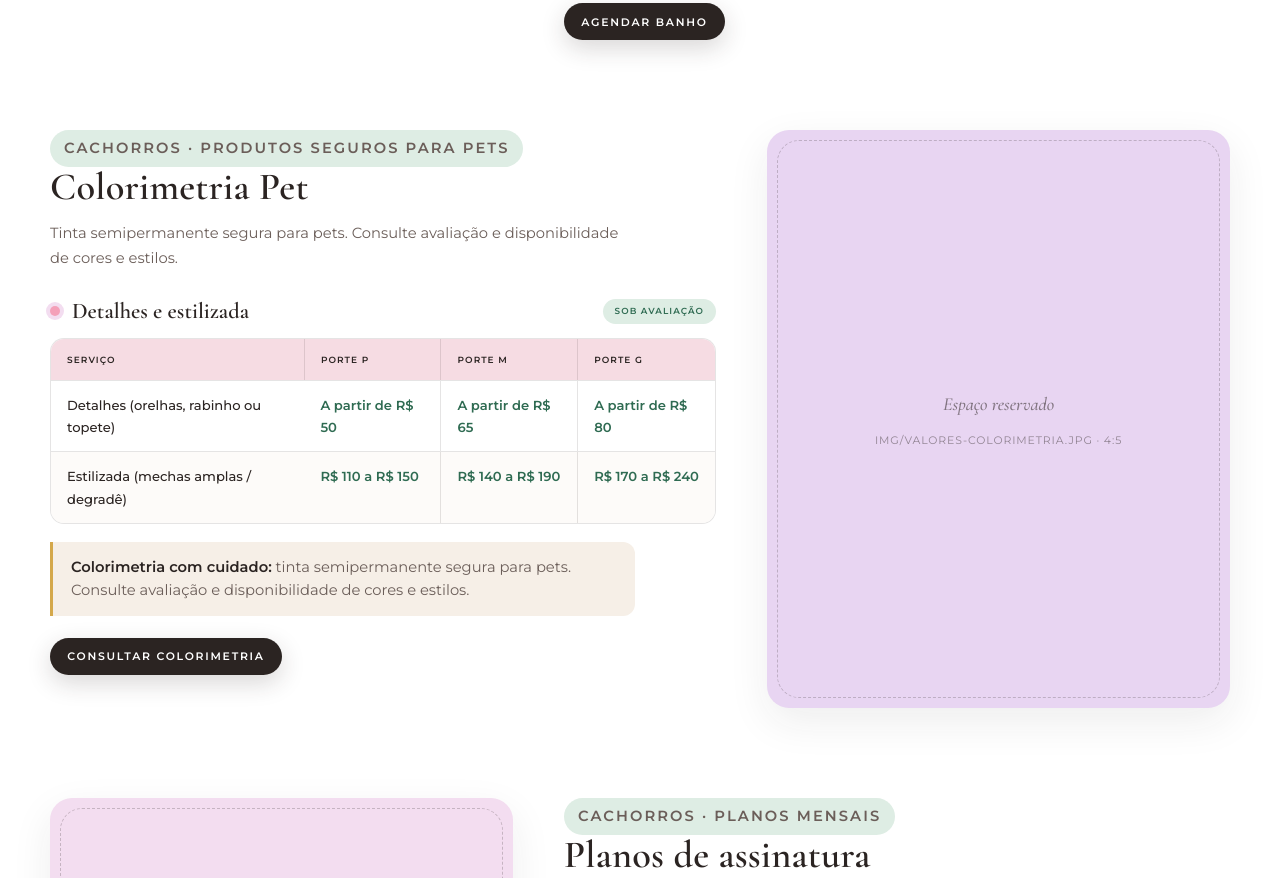
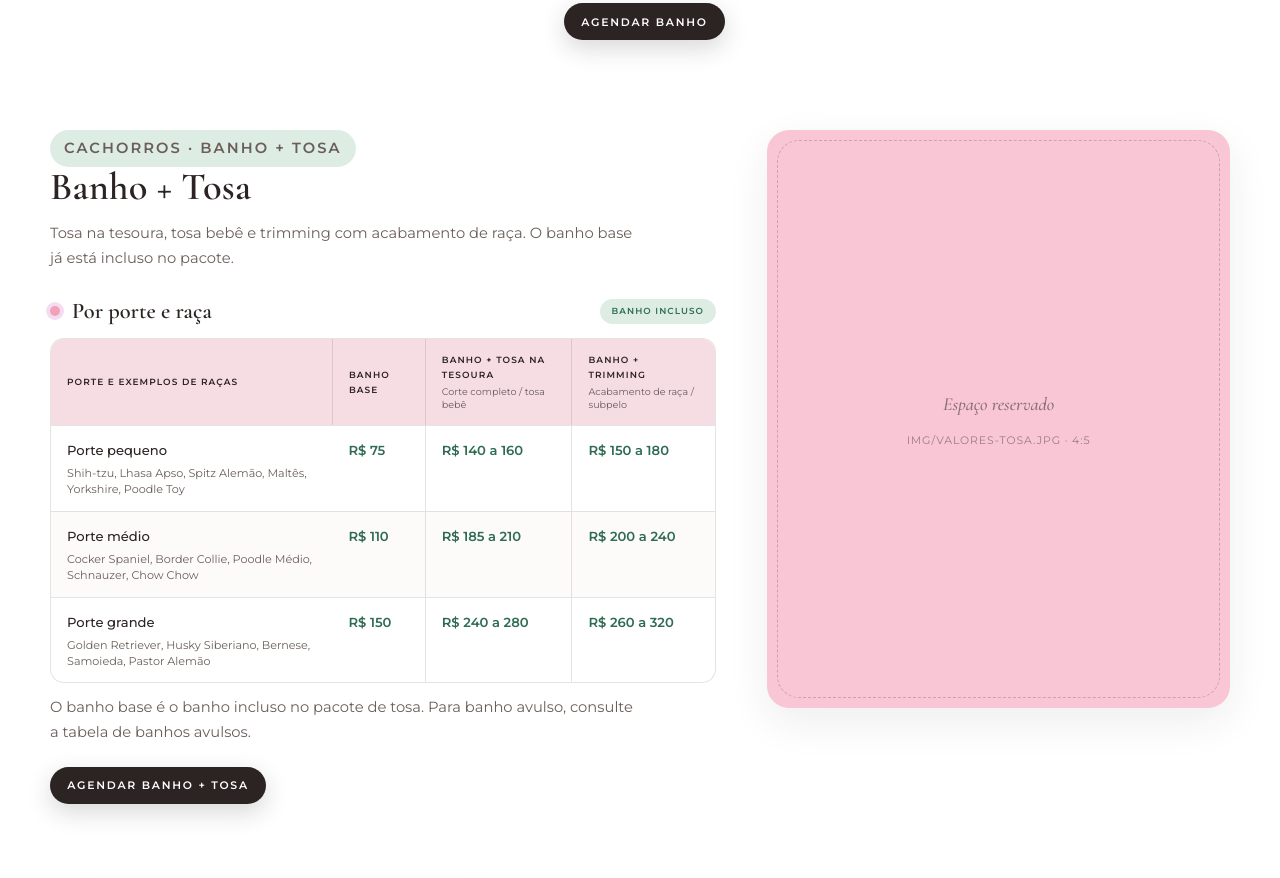
Before and after one commit to adonayiamkt-design/amoreca-pet-spa, a plain HTML site: page index.html in a window 1280 px wide. Shown: the part 2823-3701 px from the top of the page. Drawn offline with nearby package versions, Linux system fonts and the light colour scheme.

Commit message:
Adiciona bloco Banho + Tosa com tabela por porte e raca

```diff
--- a/css/style.css
+++ b/css/style.css
@@ -905,6 +905,20 @@ body.nav-open { overflow: hidden; }
   white-space: nowrap;
 }
 
+.tabela thead th small {
+  display: block;
+  margin-top: 4px;
+  font-size: 0.6rem;
+  font-weight: 400;
+  letter-spacing: 0;
+  text-transform: none;
+  line-height: 1.35;
+  color: var(--texto-suave);
+}
+
+.tabela--larga { min-width: 540px; }
+.tabela--larga thead th { white-space: normal; }
+
 .tabela tbody th,
 .tabela tbody td {
   padding: 13px 16px;
--- a/index.html
+++ b/index.html
@@ -32,7 +32,7 @@
   <link rel="preconnect" href="https://fonts.gstatic.com" crossorigin>
   <link href="https://fonts.googleapis.com/css2?family=Cormorant+Garamond:ital,wght@0,500;0,600;0,700;1,500;1,600&family=Montserrat:wght@400;500;600&display=swap" rel="stylesheet">
 
-  <link rel="stylesheet" href="css/style.css?v=4">
+  <link rel="stylesheet" href="css/style.css?v=5">
 
   <!-- ============ Dados estruturados (Local Business) — substitua pelos dados reais ============ -->
   <script type="application/ld+json">
@@ -211,7 +211,63 @@
             </div>
           </article>
 
-          <!-- ============ BLOCO 2 — COLORIMETRIA ============ -->
+          <!-- ============ BLOCO 2 — BANHO + TOSA ============ -->
+          <article class="valor-bloco reveal">
+            <figure class="photo valor-bloco__photo" style="--ph:#F9C6D6">
+              <span class="photo__hint" aria-hidden="true">Espaço reservado<small>img/valores-tosa.jpg &middot; 4:5</small></span>
+              <img src="img/valores-tosa.jpg" alt="Cão recebendo tosa na tesoura com acabamento de raça na Amoreca Pet Spa" width="800" height="1000" loading="lazy" onerror="this.classList.add('is-missing')">
+            </figure>
+            <div class="valor-bloco__body">
+              <p class="valor-tag">Cachorros &middot; Banho + tosa</p>
+              <h3>Banho + Tosa</h3>
+              <p>Tosa na tesoura, tosa bebê e trimming com acabamento de raça. O banho base já está incluso no pacote.</p>
+
+              <div class="valor-sub">
+                <h4>Por porte e raça</h4>
+                <span class="valor-selo">Banho incluso</span>
+              </div>
+
+              <div class="tabela-wrap">
+                <table class="tabela tabela--larga">
+                  <caption class="visually-hidden">Banho e tosa por porte e raça</caption>
+                  <thead>
+                    <tr>
+                      <th scope="col">Porte e exemplos de raças</th>
+                      <th scope="col">Banho base</th>
+                      <th scope="col">Banho + tosa na tesoura<small>Corte completo / tosa bebê</small></th>
+                      <th scope="col">Banho + trimming<small>Acabamento de raça / subpelo</small></th>
+                    </tr>
+                  </thead>
+                  <tbody>
+                    <tr>
+                      <th scope="row">Porte pequeno<small>Shih-tzu, Lhasa Apso, Spitz Alemão, Maltês, Yorkshire, Poodle Toy</small></th>
+                      <td class="preco">R$ 75</td>
+                      <td class="preco">R$ 140 a 160</td>
+                      <td class="preco">R$ 150 a 180</td>
+                    </tr>
+                    <tr>
+                      <th scope="row">Porte médio<small>Cocker Spaniel, Border Collie, Poodle Médio, Schnauzer, Chow Chow</small></th>
+                      <td class="preco">R$ 110</td>
+                      <td class="preco">R$ 185 a 210</td>
+                      <td class="preco">R$ 200 a 240</td>
+                    </tr>
+                    <tr>
+                      <th scope="row">Porte grande<small>Golden Retriever, Husky Siberiano, Bernese, Samoieda, Pastor Alemão</small></th>
+                      <td class="preco">R$ 150</td>
+                      <td class="preco">R$ 240 a 280</td>
+                      <td class="preco">R$ 260 a 320</td>
+                    </tr>
+                  </tbody>
+                </table>
+              </div>
+
+              <p class="valor-obs">O banho base é o banho incluso no pacote de tosa. Para banho avulso, consulte a tabela de banhos avulsos.</p>
+
+              <a class="btn btn--primary btn--small" href="https://wa.me/5517988415954?text=Ol%C3%A1!%20Gostaria%20de%20agendar%20um%20hor%C3%A1rio%20para%20meu%20pet.%20Poderiam%20me%20passar%20as%20informa%C3%A7%C3%B5es%3F" data-wa="Banho + tosa" data-track="whatsapp_valores_tosa">Agendar banho + tosa</a>
+            </div>
+          </article>
+
+          <!-- ============ BLOCO 3 — COLORIMETRIA ============ -->
           <article class="valor-bloco reveal">
             <figure class="photo valor-bloco__photo" style="--ph:#E8D5F2">
               <span class="photo__hint" aria-hidden="true">Espaço reservado<small>img/valores-colorimetria.jpg &middot; 4:5</small></span>
@@ -240,7 +296,7 @@
                   </thead>
                   <tbody>
                     <tr><th scope="row">Detalhes (orelhas, rabinho ou topete)</th><td class="preco">A partir de R$ 50</td><td class="preco">A partir de R$ 65</td><td class="preco">A partir de R$ 80</td></tr>
-                    <tr><th scope="row">Estilizada (mechas amplas / degradê)</th><td class="preco">R$ 110 a R$ 150</td><td class="preco">R$ 140 a R$ 190</td><td class="preco">R$ 170 a R$ 240</td></tr>
+                    <tr><th scope="row">Estilizada (mechas amplas / degradê)</th><td class="preco">R$ 110 a 150</td><td class="preco">R$ 140 a 190</td><td class="preco">R$ 170 a 240</td></tr>
                   </tbody>
                 </table>
               </div>
@@ -251,7 +307,7 @@
             </div>
           </article>
 
-          <!-- ============ BLOCO 3 — PLANOS DE ASSINATURA ============ -->
+          <!-- ============ BLOCO 4 — PLANOS DE ASSINATURA ============ -->
           <article class="valor-bloco reveal">
             <figure class="photo valor-bloco__photo" style="--ph:#F3DDF0">
               <span class="photo__hint" aria-hidden="true">Espaço reservado<small>img/valores-planos.jpg &middot; 4:5</small></span>
@@ -321,7 +377,7 @@
             </div>
           </article>
 
-          <!-- ============ BLOCO 4 — CAT FRIENDLY (GATOS) ============ -->
+          <!-- ============ BLOCO 5 — CAT FRIENDLY (GATOS) ============ -->
           <article class="valor-bloco reveal">
             <figure class="photo valor-bloco__photo" style="--ph:#A8E6CF">
               <span class="photo__hint" aria-hidden="true">Espaço reservado<small>img/valores-gatos.jpg &middot; 4:5</small></span>
@@ -400,7 +456,7 @@
                   </thead>
                   <tbody>
                     <tr><th scope="row">Pelo curto</th><td class="preco">A partir de R$ 30</td></tr>
-                    <tr><th scope="row">Pelo longo</th><td class="preco">R$ 45 a R$ 90 &middot; avaliação no check-in</td></tr>
+                    <tr><th scope="row">Pelo longo</th><td class="preco">R$ 45 a 90 &middot; avaliação no check-in</td></tr>
                   </tbody>
                 </table>
               </div>
@@ -621,7 +677,7 @@
     <div class="lightbox__count" aria-hidden="true"></div>
   </div>
 
-  <script src="js/config.js?v=4"></script>
-  <script src="js/main.js?v=4"></script>
+  <script src="js/config.js?v=5"></script>
+  <script src="js/main.js?v=5"></script>
 </body>
 </html>
```
Also changed, not shown: privacidade.html (+3 -3 lines).
